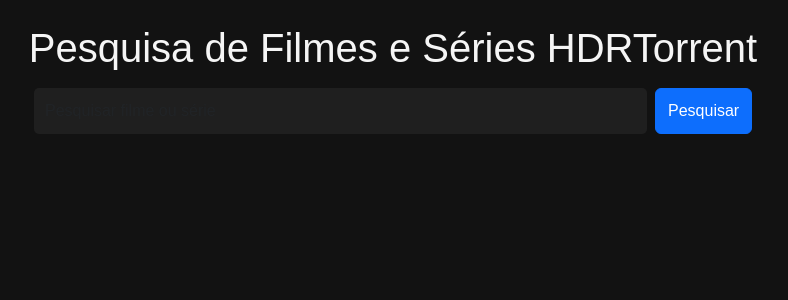
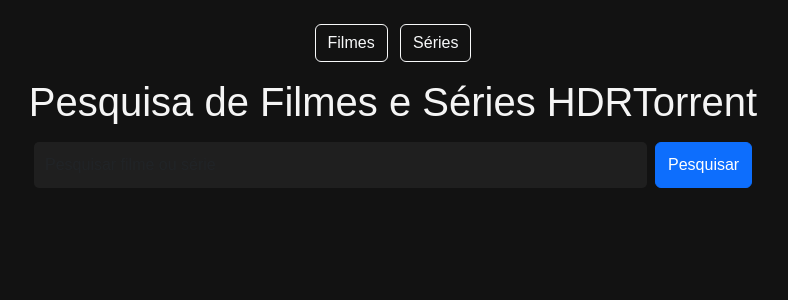
Before and after one commit to ruicirilo271/Pesquisa-de-Filmes-e-S-ries-HDRTorrent, a Flask app: page / in a window 1280 px wide. Shown: the top 300 px of the page, without its empty margins (247-1035 px from the left). Run offline with Flask 3, Linux system fonts and the light colour scheme.

Commit message:
Add files via upload

```diff
--- a/templates/index.html
+++ b/templates/index.html
@@ -9,10 +9,18 @@
 </head>
 <body>
 <div class="container my-4 text-center">
+
+<!-- Menu de navegação -->
+<nav class="mb-3">
+    <a href="https://scraping-filmes-hdr-torrent.vercel.app/" class="btn btn-outline-light me-2" target="_blank">Filmes</a>
+    <a href="https://scraping-hdr-torrent-series.vercel.app/" class="btn btn-outline-light" target="_blank">Séries</a>
+</nav>
+
 <h1>Pesquisa de Filmes e Séries HDRTorrent</h1>
+
 <form method="POST" class="d-flex flex-column flex-sm-row justify-content-center my-3">
-<input class="form-control me-sm-2 mb-2 mb-sm-0" type="search" name="query" placeholder="Pesquisar filme ou série" value="{{ query }}">
-<button class="btn btn-primary" type="submit">Pesquisar</button>
+    <input class="form-control me-sm-2 mb-2 mb-sm-0" type="search" name="query" placeholder="Pesquisar filme ou série" value="{{ query }}">
+    <button class="btn btn-primary" type="submit">Pesquisar</button>
 </form>
 
 {% if filmes %}
```
